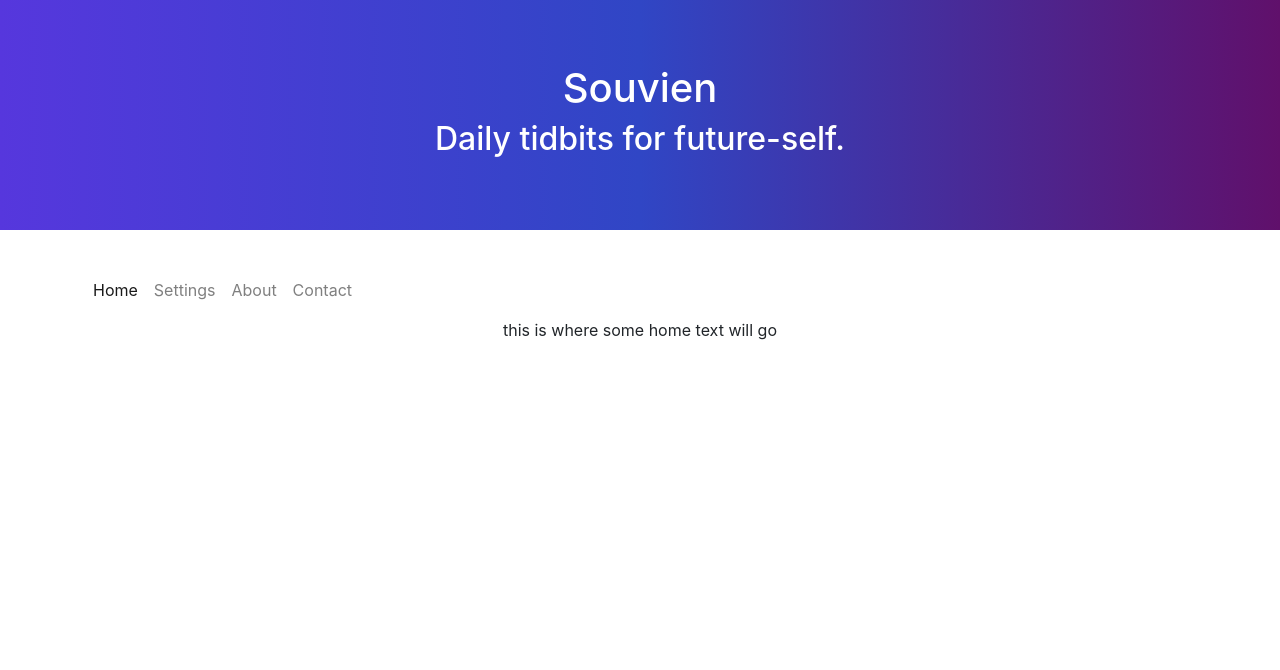
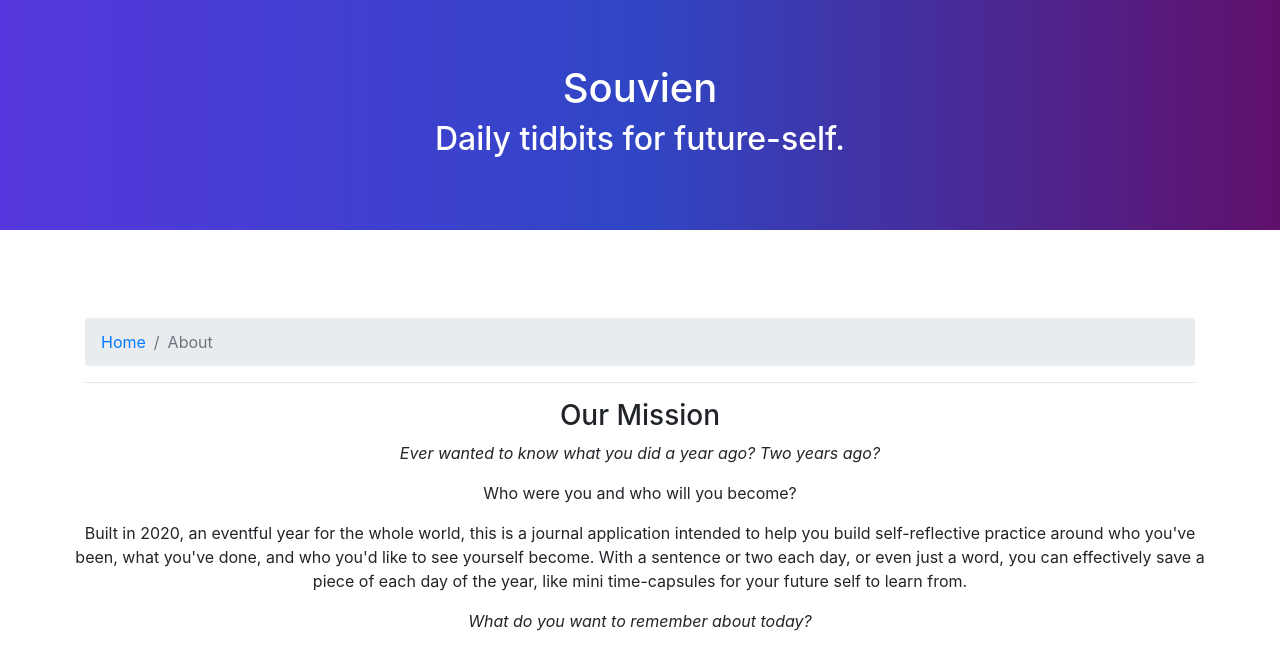
Before and after one commit to laylar/Souvien, a React (Create React App) app: page /about in a window 1280 px wide. Shown: the top 670 px of the page. Built offline with nearby package versions, Linux system fonts and the light colour scheme.

Commit message:
About, Contact components - very basic

```diff
--- a/package.json
+++ b/package.json
@@ -9,6 +9,7 @@
     "bootstrap": "^4.5.0",
     "react": "^16.13.1",
     "react-dom": "^16.13.1",
+    "react-router-dom": "^4.2.2",
     "react-scripts": "3.4.1",
     "reactstrap": "^8.5.1"
   },
--- a/src/App.js
+++ b/src/App.js
@@ -1,13 +1,16 @@
 import React from 'react';
-import logo from './logo.svg';
+import { BrowserRouter } from 'react-router-dom';
 import './App.css';
 import Main from './components/MainComponent.js';
 
 function App() {
   return (
-    <div className="App">
-      <Main />
-    </div>
+    <BrowserRouter>
+      <div className="App">
+        <Main />
+      </div>
+    </BrowserRouter>
+
   );
 }
 
--- /dev/null
+++ b/src/components/AboutComponent.js
@@ -0,0 +1,38 @@
+import React from 'react';
+import { Breadcrumb, BreadcrumbItem } from 'reactstrap';
+import { Link } from 'react-router-dom';
+
+function About() {
+    return (
+        <div className="container">
+            <div className="row">
+                <div className="col">
+                    <Breadcrumb>
+                        <BreadcrumbItem><Link to="/home">Home</Link></BreadcrumbItem>
+                        <BreadcrumbItem active>About</BreadcrumbItem>
+                    </Breadcrumb>
+                    <hr />
+                </div>
+            </div>
+            <div className="row row-content">
+                <div>
+                    <h3>Our Mission</h3>
+                    <p><i>Ever wanted to know what you did a year ago? Two years ago?</i></p>
+
+                    <p>Who were you and who will you become?</p>
+
+                    <p>Built in 2020, an eventful year for the whole world, this is a journal application
+                    intended to help you build self-reflective practice around who you've been,
+                    what you've done, and who you'd like to see yourself become. With a sentence or two each day,
+                    or even just a word, you can effectively save a piece of each day of the year,
+                        like mini time-capsules for your future self to learn from.</p>
+
+                    <p><i>What do you want to remember about today?</i></p>
+                </div>
+            </div>
+
+        </div>
+    );
+}
+
+export default About;
--- /dev/null
+++ b/src/components/ContactComponent.js
@@ -0,0 +1,30 @@
+import React, { Component } from 'react';
+import { Breadcrumb, BreadcrumbItem } from 'reactstrap';
+import { Link } from 'react-router-dom';
+
+class Contact extends Component {
+    render() {
+        return (
+            <div className="container" >
+                <div className="row">
+                    <div className="col">
+                        <Breadcrumb>
+                            <BreadcrumbItem><Link to="/home">Home</Link></BreadcrumbItem>
+                            <BreadcrumbItem active>Contact</BreadcrumbItem>
+                        </Breadcrumb>
+                        <h2>Contact</h2>
+                        <hr />
+                    </div>
+                </div>
+                <div className="row row-content">
+                    <div className="col-12">
+                        <h2>Please share questions, comments, and thoughts here!</h2>
+                        <hr />
+                    </div>
+                </div>
+            </div>
+        );
+    };
+}
+
+export default Contact;
--- a/src/components/HeaderComponent.js
+++ b/src/components/HeaderComponent.js
@@ -1,19 +1,30 @@
 import React, { Component } from 'react';
+import { NavLink } from 'react-router-dom';
 import '../App.css';
 import 'bootstrap/dist/css/bootstrap.css';
 import {
-    Jumbotron,
+    Navbar, Nav, NavbarToggler, Collapse, NavItem, Jumbotron,
 } from 'reactstrap';
 
 
 class Header extends Component {
     constructor(props) {
         super(props);
-        this.state = {};
+        this.state = {
+            isNavOpen: false
+        };
+        this.toggleNav = this.toggleNav.bind(this);
     }
+
+    toggleNav() {
+        this.setState({
+            isNavOpen: !this.state.isNavOpen
+        });
+    }
+
     render() {
         return (
-            <div>
+            <React.Fragment>
                 <Jumbotron fluid>
                     <div className="container">
                         <div className="row">
@@ -24,22 +35,32 @@ class Header extends Component {
                         </div>
                     </div>
                 </Jumbotron>
-                <nav className="navbar navbar-expand-sm navbar-light sticky-top">
+                <Navbar dark sticky="top" expand="md">
                     <div className="container">
-                        <button className="navbar-toggler" type="button" data-toggle="collapse" data-target="#souvienmenu">
-                            <span className="navbar-toggler-icon"></span>
-                        </button>
-                        <div className="collapse navbar-collapse" id="souvienmenu">
-                            <ul className="navbar-nav">
-                                <li className="nav-item active"><a className="nav-link" href="#">Home</a></li>
-                                <li className="nav-item"><a className="nav-link" href="settings">Settings</a></li>
-                                <li className="nav-item"><a className="nav-link" href="about">About</a></li>
-                                <li className="nav-item"><a className="nav-link" href="contact">Contact</a></li>
-                            </ul>
-                        </div>
+                        <NavbarToggler onClick={this.toggleNav} />
+                        <Collapse isOpen={this.state.isNavOpen} navbar>
+
+                            <Nav navbar>
+                                <NavItem>
+                                    <NavLink className="nav-link" to="/home">
+                                        Home
+                                    </NavLink>
+                                </NavItem>
+                                <NavItem>
+                                    <NavLink className="nav-link" to="/about">
+                                        About
+                                    </NavLink>
+                                </NavItem>
+                                <NavItem>
+                                    <NavLink className="nav-link" to="/contact">
+                                        Contact
+                                    </NavLink>
+                                </NavItem>
+                            </Nav>
+                        </Collapse>
                     </div>
-                </nav>
-            </div>
+                </Navbar>
+            </React.Fragment>
         );
     }
 }
--- a/src/components/MainComponent.js
+++ b/src/components/MainComponent.js
@@ -1,9 +1,10 @@
 import React, { Component } from 'react';
+import { Switch, Route, Redirect } from 'react-router-dom';
 import Home from './HomeComponent';
 import Header from './HeaderComponent';
 //import Footer from './FooterComponent';
-//import Contact from './ContactComponent';
-//import About from './AboutComponent';
+import Contact from './ContactComponent';
+import About from './AboutComponent';
 //import Directory from './DirectoryComponent';
 
 class Main extends Component {
@@ -13,16 +14,22 @@ class Main extends Component {
     }
 
     render() {
-        //const HomePage = () => {
-        //    return (
-        //        <Home />
-        //    )
-        //}
+        const HomePage = () => {
+            return (
+                <Home />
+            )
+        }
 
         return (
             <div>
                 <Header />
-                <Home />
+                <Switch>
+                    <Route path='/home' component={HomePage} />
+                    <Route path='/about' component={About} />
+                    <Route path='/contact' component={Contact} />
+                    <Redirect to='/home' />
+                </Switch>
+
             </div>
         )
     }
```
Also changed, not shown: 1 other file (tests, documents, lock files or other folders).
